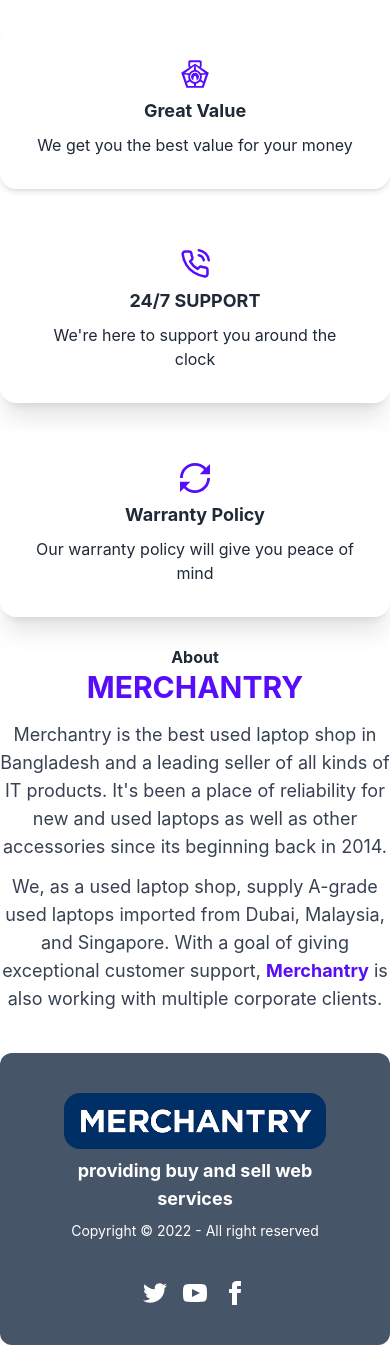
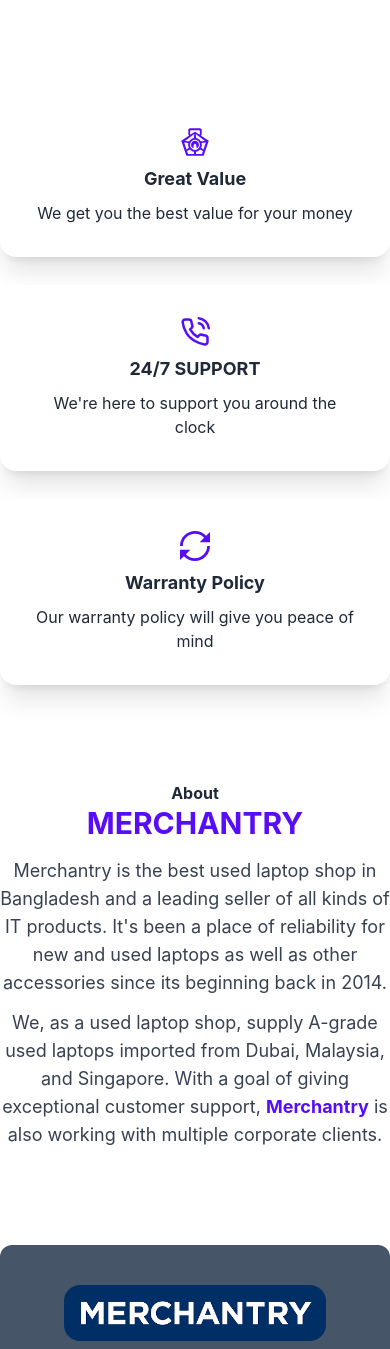
Before and after one commit to masumbillah360/merchantry-client, a React (Create React App) app: page / in a window 390 px wide. Shown: the part 2388-3737 px from the top of the page. Built offline with nearby package versions, Linux system fonts and the light colour scheme; no server answers.

Commit message:
fix margin issue on home page

```diff
--- a/src/Pages/Home/About.js
+++ b/src/Pages/Home/About.js
@@ -2,7 +2,7 @@
 
 const About = () => {
   return (
-    <div className="text-center my-7">
+    <div className="text-center my-24">
       <p className="font-bold">About</p>
       <h1 className="text-primary font-bold text-3xl uppercase">Merchantry</h1>
       <div className="mt-4">
--- a/src/Pages/Home/SupportPage.js
+++ b/src/Pages/Home/SupportPage.js
@@ -5,8 +5,8 @@
 
 const SupportPage = () => {
   return (
-    <div className="grid grid-cols-1 md:grid-cols-3 gap-7 my-7">
-      <div className="card w-full bg-base-100 shadow-md">
+    <div className="grid grid-cols-1 md:grid-cols-3 gap-7 my-24">
+      <div className="card w-full bg-base-100 shadow-xl">
         <div className="card-body text-center">
           <GiAbstract100 className="text-primary font-bold text-3xl mx-auto" />
           <h2 className="text-lg font-bold">Great Value</h2>
```
